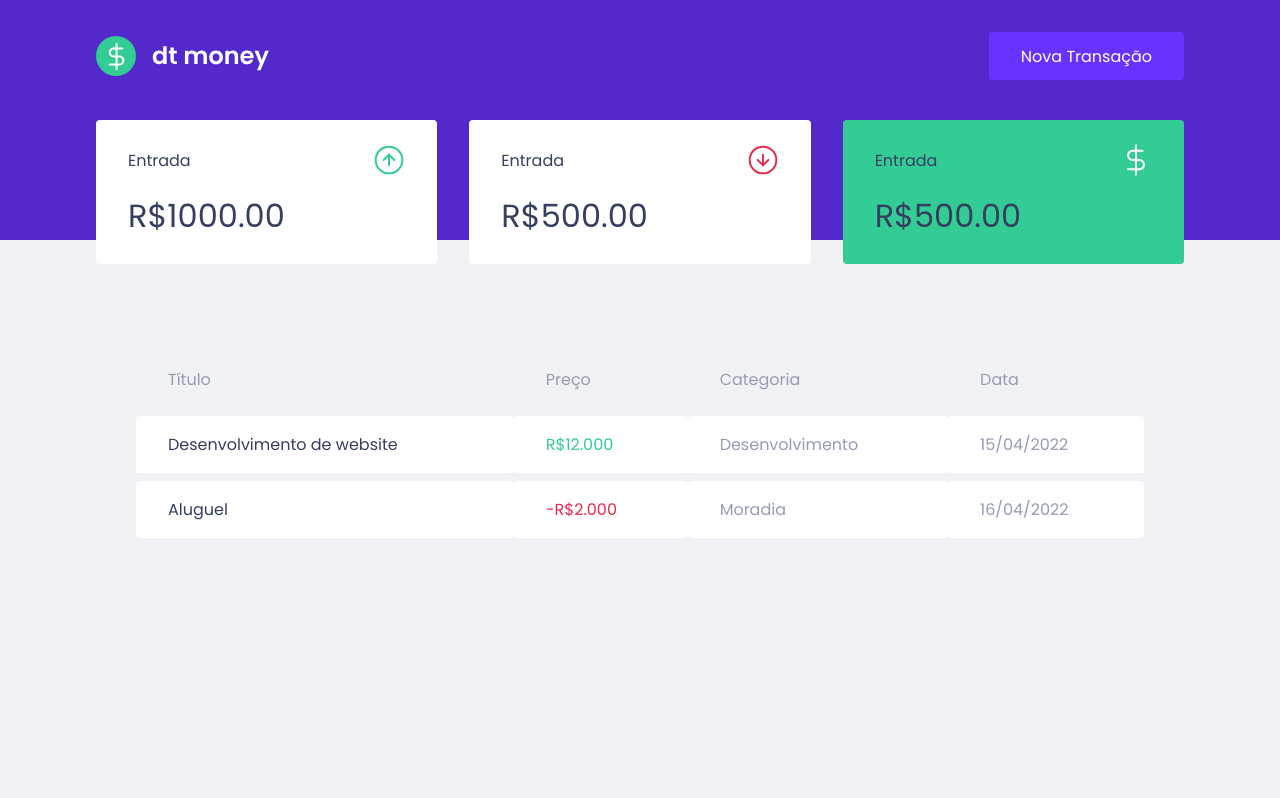
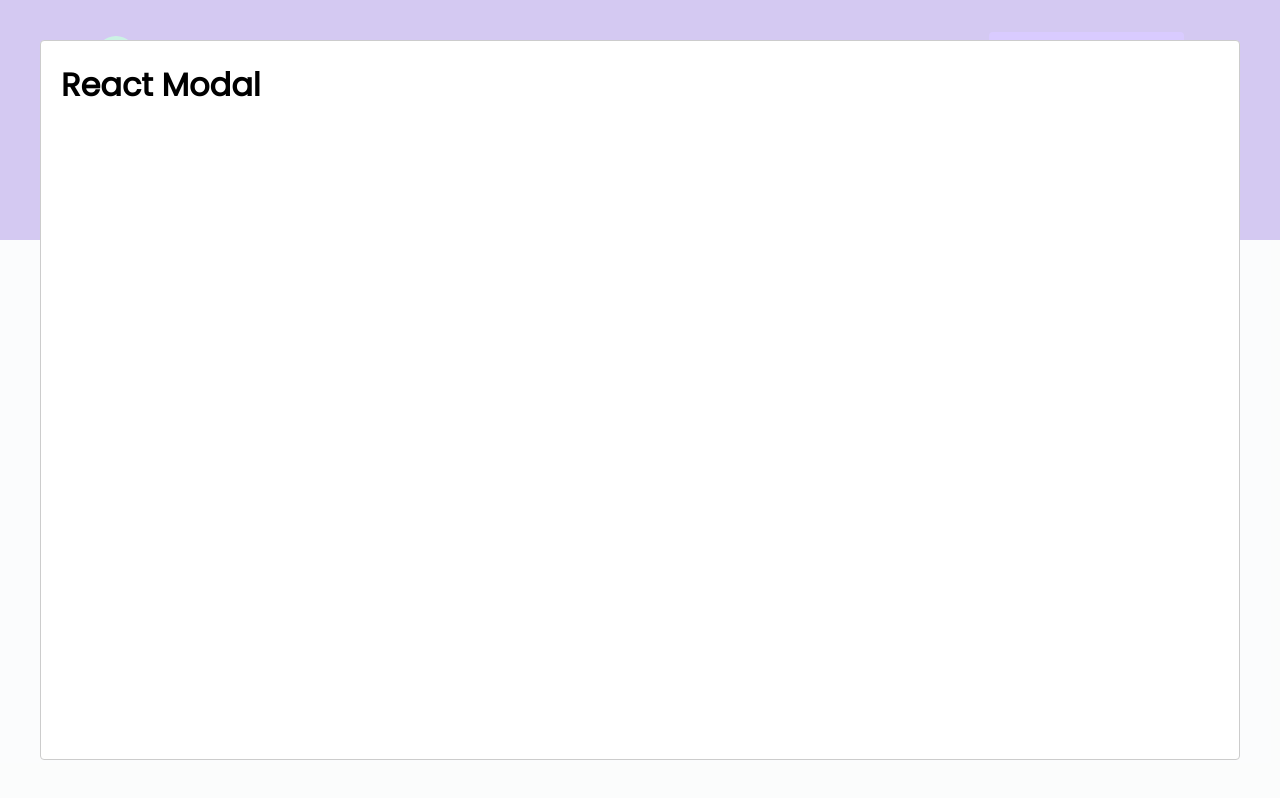
Before and after one commit to bvieiradeveloper/bemingy, a React (Create React App) app: page / in a window 1280 px wide. Both pictures are taken after a click on the button "Nova Transação". Built offline with nearby package versions, Linux system fonts and the light colour scheme; no server answers; what miragejs would draw is missing.

Commit message:
Modal with React-Modal

```diff
--- a/package.json
+++ b/package.json
@@ -7,6 +7,7 @@
     "miragejs": "^0.1.43",
     "react": "^18.0.0",
     "react-dom": "^18.0.0",
+    "react-modal": "^3.14.4",
     "react-scripts": "5.0.1",
     "styled-component": "^2.8.0",
     "web-vitals": "^2.1.0"
@@ -19,6 +20,7 @@
     "@types/node": "^16.7.13",
     "@types/react": "^18.0.0",
     "@types/react-dom": "^18.0.0",
+    "@types/react-modal": "^3.13.1",
     "@types/styled-components": "^5.1.25",
     "styled-components": "^5.3.5",
     "typescript": "^4.4.2"
--- a/src/App.tsx
+++ b/src/App.tsx
@@ -1,12 +1,31 @@
 import { Dashboard } from "./components/Dashboard";
 import { Header } from "./components/Header";
 import { GlobalStyle } from "./styles/global";
+import Modal from "react-modal";
+import { useState } from "react";
 
 export function App() {
+
+  const [transactionOpenModal, setTransactionOpenModal] = useState(false);
+
+  function handleTransactionOPenModal()
+  {
+     setTransactionOpenModal(true);
+  }
+
+  function handleTransactionCloseModal(){
+    setTransactionOpenModal(false);
+  }
   return (
     <>
-      <Header/>
+      <Header onTransactionOpenModal = {handleTransactionOPenModal}/>
       <Dashboard/>
+      <Modal
+      isOpen = {transactionOpenModal}
+      onRequestClose={handleTransactionCloseModal}
+      >
+        <h1>React Modal</h1>
+      </Modal>
       <GlobalStyle/>
     </>
   );
--- a/src/components/Header/index.tsx
+++ b/src/components/Header/index.tsx
@@ -1,13 +1,15 @@
 import { Container, Content} from "./style";
 import logoImg from "../../assets/logo.svg"
 
-
-export function Header() {
+interface HeaderProps{
+  onTransactionOpenModal: () => void;
+}
+export function Header({onTransactionOpenModal}: HeaderProps) {
   return(
     <Container>
       <Content>
       <img src={logoImg} alt="be mingy"/>
-      <button type="button">Nova Transação</button>
+      <button type="button" onClick={onTransactionOpenModal}>Nova Transação</button>
       </Content>
     </Container>
   )
```
Also changed, not shown: 2 other files (tests, documents, lock files or other folders).
